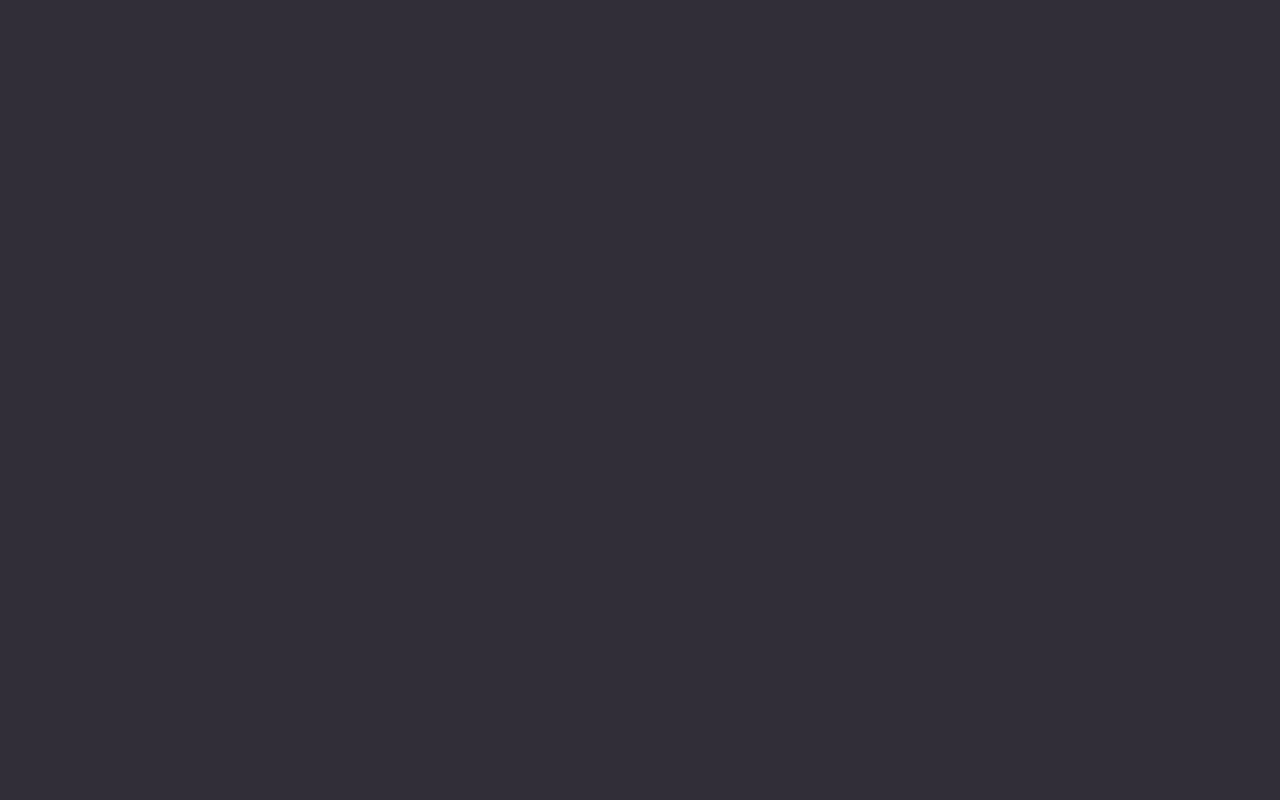
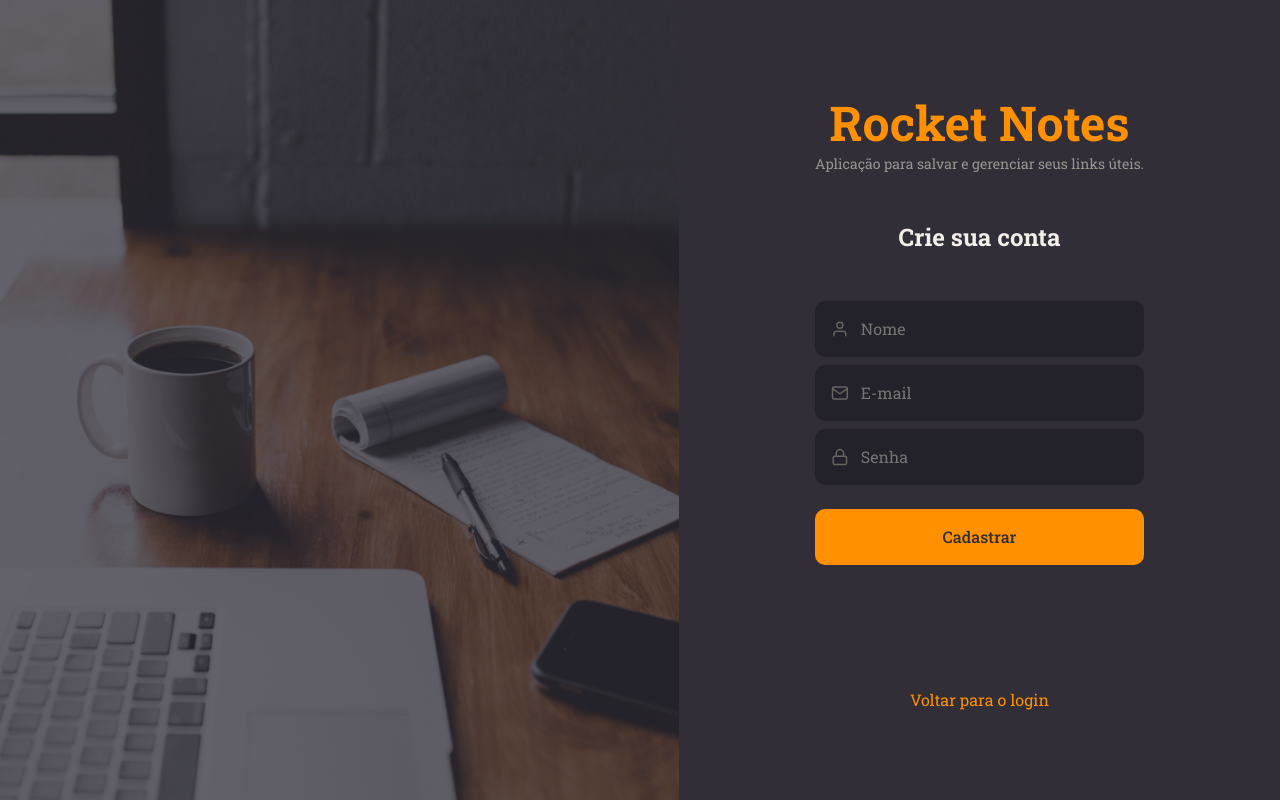
Before and after one commit to JMonteiroh/Integracao-rocketnotes, a React (Vite) app in the folder RocketNotes/: page /register in a window 1280 px wide. Before the commit this address had no page. Built offline with nearby package versions, Linux system fonts and the light colour scheme.

Commit message:
cadastro de usuário

```diff
--- a/RocketNotes/src/pages/SignUp/index.jsx
+++ b/RocketNotes/src/pages/SignUp/index.jsx
@@ -1,3 +1,7 @@
+import { useState } from "react";
+
+import { api } from '../../services/api';
+
 import { Input } from "../../components/Input";
 import { Button } from "../../components/Button";
 
@@ -8,6 +12,26 @@
 import { Background, Container, Form } from "./styles";
 
 export function SignUp() {
+
+  const [name, setName] = useState("");
+  const [email, setEmail] = useState("");
+  const [password, setPassword] = useState("");
+
+  function handleSignUp() {
+    if(!name || !email || !password){
+      return alert("Preencha todos os campos!");
+    }
+
+    api.post("/users", { name, email, password })
+    .then(() => {alert('Usuário cadastrado com sucesso!')})
+    .catch(error => {
+      if(error.response) {
+        alert(error.response.data.message);
+      } else {
+        alert('Não foi possível cadastrar')
+      }
+    })
+  }
 
   return (
     <Container>
@@ -23,21 +47,24 @@
           placeholder="Nome"
           type="text"
           icon={FiUser}
+          onChange={e => setName(e.target.value)}
         />
 
         <Input
           placeholder="E-mail"
           type="text"
           icon={FiMail}
+          onChange={e => setEmail(e.target.value)}
         />
 
         <Input
           placeholder="Senha"
           type="password"
           icon={FiLock}
+          onChange={e => setPassword(e.target.value)}
         />
 
-        <Button title="Cadastrar"/>
+        <Button title="Cadastrar" onClick={handleSignUp}/>
 
         <Link to='/'>
           Voltar para o login
--- a/RocketNotes/src/routes/index.jsx
+++ b/RocketNotes/src/routes/index.jsx
@@ -6,7 +6,7 @@
 export function Routes() {
   return (
     <BrowserRouter>
-      <AppRoutes />
+      <AuthRoutes />
     </BrowserRouter>
   );
 }
```
Also changed, not shown: 1 other file (tests, documents, lock files or other folders). Lines whose indentation alone changed are shown as unchanged.
